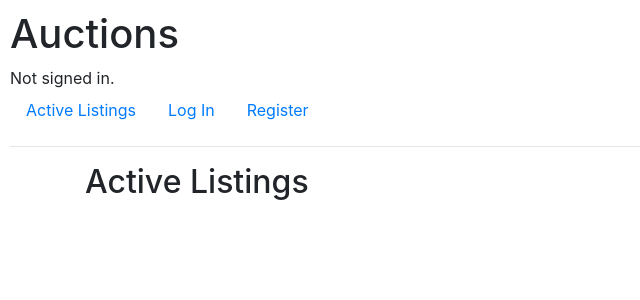
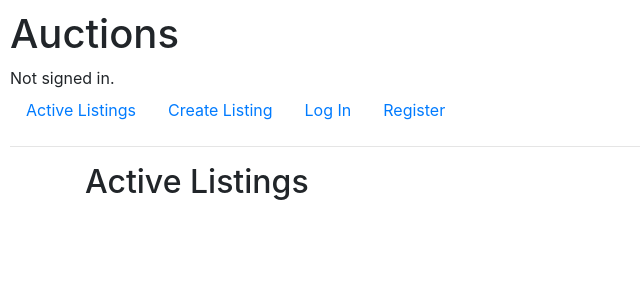
Before and after one commit to pedrovmcastro/Auction-Marketplace, a Django app: template auctions/templates/auctions/index.html in a window 1280 px wide. Shown: the top 300 px of the page, without its empty margins (0-640 px from the left). Run offline with Django 3.2, Linux system fonts and the light colour scheme; the template is opened without the code that fills it, so the values that code supplies are empty; parts of the project's set-up code (start-up, migrations or seed data) failed here and were passed over; some libraries are stand-ins or nearby versions.

Commit message:
added link 'create listing'

```diff
--- a/auctions/templates/auctions/layout.html
+++ b/auctions/templates/auctions/layout.html
@@ -22,6 +22,9 @@
             <li class="nav-item">
                 <a class="nav-link" href="{% url 'index' %}">Active Listings</a>
             </li>
+            <li class="nav-item">
+                <a class="nav-link" href="{% url 'create' %}">Create Listing</a>
+            </li>
             {% if user.is_authenticated %}
                 <li class="nav-item">
                     <a class="nav-link" href="{% url 'logout' %}">Log Out</a>
```
